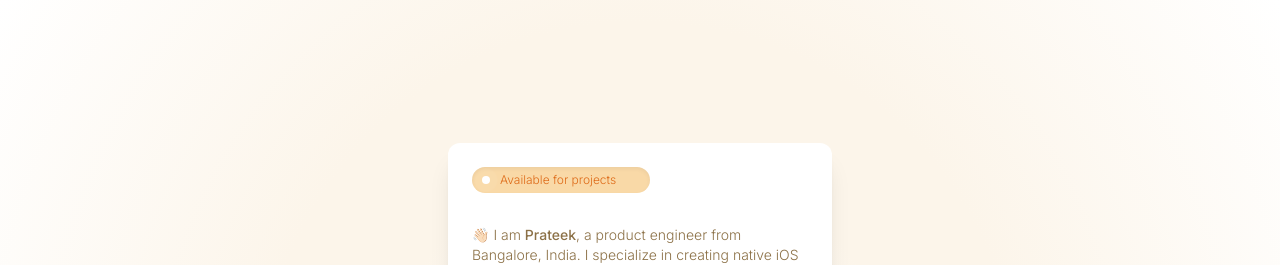
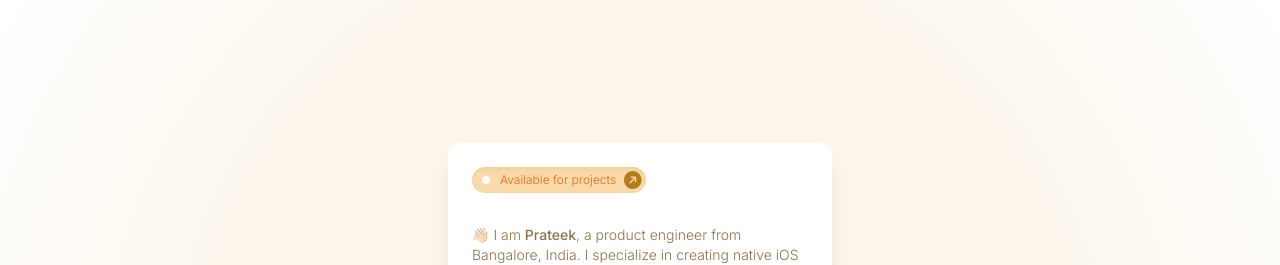
Before and after one commit to hackertronix/Project-Portfolio, a Next.js app: page / in a window 1280 px wide. Shown: the top 265 px of the page. Built offline with nearby package versions, Linux system fonts and the light colour scheme.

Commit message:
update arrow svg

```diff
--- a/app/page.tsx
+++ b/app/page.tsx
@@ -23,8 +23,8 @@ export default function Home() {
 
               <Image
                 src="/arrow.svg"
-                width={22}
-                height={22}
+                width={18}
+                height={18}
                 alt="Contact Prateek"
               />
             </div>
```
Also changed, not shown: public/arrow.svg.
